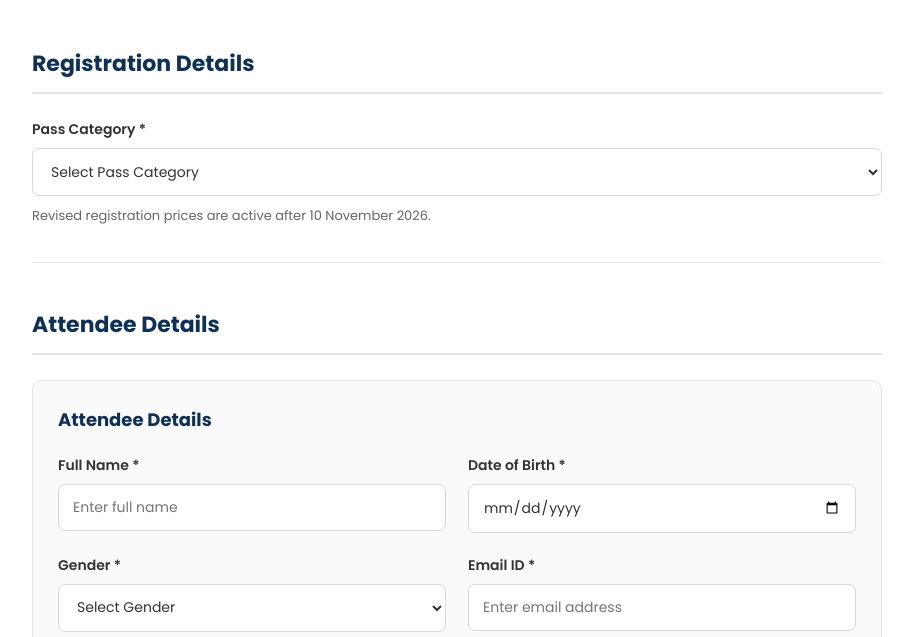
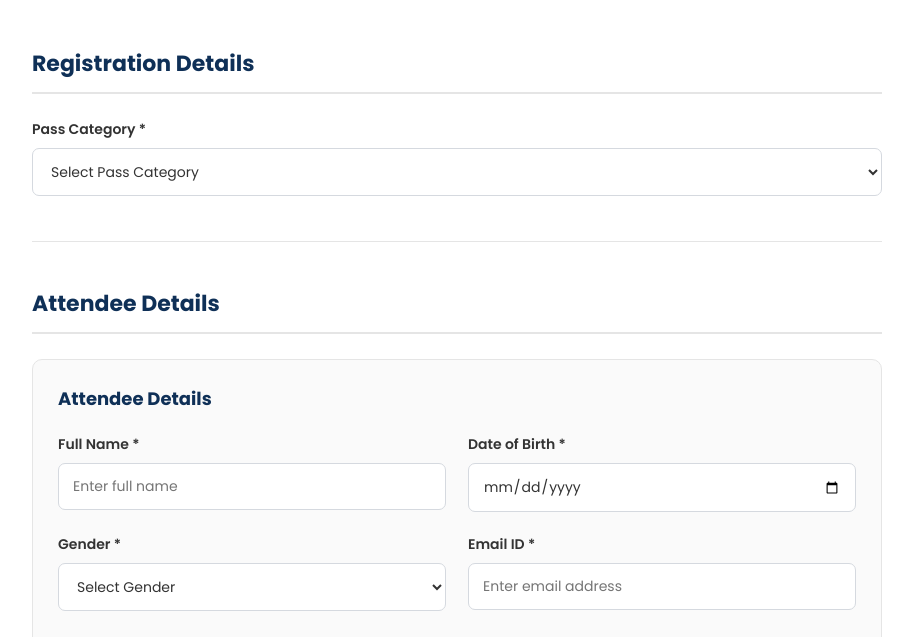
Before and after one commit to snehagoyal987/IMUCON, a plain HTML site: page registration.html in a window 1280 px wide. Shown: the part 163-800 px from the top of the page, without its empty margins (183-1096 px from the left). Drawn offline with Linux system fonts and the light colour scheme.

Commit message:
Update registration.html

```diff
--- a/registration.html
+++ b/registration.html
@@ -1037,8 +1037,7 @@
             passNote.textContent =
                 "These registration prices are available until 10 November 2026.";
         } else if (newOptionsActive) {
-            passNote.textContent =
-                "Revised registration prices are active after 10 November 2026.";
+            passNote.textContent = "";
         } else {
             passNote.textContent =
                 "Please select an available pass category.";
```
